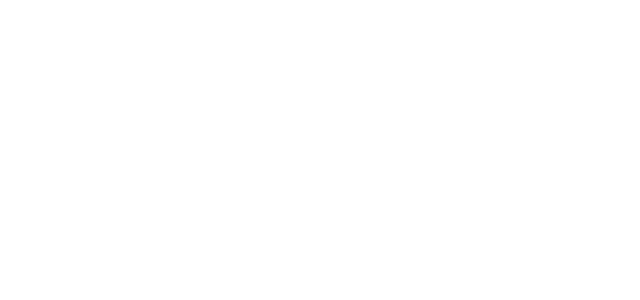
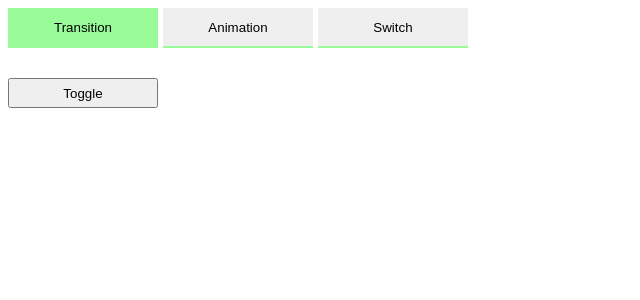
Before and after one commit to remzovnik/vue-learn, a Vue app: page / in a window 1280 px wide. Shown: the top 300 px of the page, without its empty margins (0-640 px from the left). Built offline with nearby package versions, Linux system fonts and the light colour scheme.

Commit message:
switch test

```diff
--- a/src/App.vue
+++ b/src/App.vue
@@ -1,11 +1,86 @@
 <template>
     <div id="app">
-        <transition></transition>
+        <ul class="tabs">
+            <li>
+                <button
+                    type="button"
+                    :class="['tab', {'active': currentTest == 'TransitionTest' }]"
+                    @click="currentTest = 'TransitionTest'"
+                >Transition</button>
+            </li>
+            <li>
+                <button
+                    type="button"
+                    :class="['tab', {'active': currentTest == 'AnimationTest' }]"
+                    @click="currentTest = 'AnimationTest'"
+                >Animation</button>
+            </li>
+            <li>
+                <button
+                    type="button"
+                    :class="['tab', {'active': currentTest == 'SwitchTest' }]"
+                    @click="currentTest = 'SwitchTest'"
+                >Switch</button>
+            </li>
+        </ul>
+        <ul class="content">
+            <li>
+                <component :is="currentTest"></component>
+            </li>
+        </ul>
     </div>
 </template>
 
 <script>
+import TransitionTest from '@/components/TransitionTest.vue';
+import AnimationTest from '@/components/AnimationTest.vue';
+import SwitchTest from '@/components/SwitchTest.vue';
+
 export default {
 	name: 'app',
+	components: {
+		TransitionTest,
+		AnimationTest,
+		SwitchTest,
+	},
+	data() {
+		return {
+			currentTest: 'TransitionTest',
+		};
+	},
 };
 </script>
+
+<style>
+.tabs {
+	margin: 0 0 30px;
+	padding: 0;
+	list-style: none;
+	display: flex;
+}
+.tab {
+	width: 150px;
+	height: 40px;
+	margin-right: 5px;
+	border: none;
+	border-bottom: 2px solid palegreen;
+}
+.tab.active {
+	background: palegreen;
+}
+.content {
+	margin: 0;
+	padding: 0;
+	list-style: none;
+}
+.toggler {
+	width: 150px;
+	height: 30px;
+	margin-bottom: 50px;
+}
+
+.block {
+	width: 150px;
+	height: 150px;
+}
+</style>
--- /dev/null
+++ b/src/components/AnimationTest.vue
@@ -0,0 +1,57 @@
+<template>
+    <div>
+        <button class="toggler" type="button" @click="isShown = !isShown">Toggle</button>
+        <transition name="show" @enter="enter">
+            <div class="block" v-show="isShown"></div>
+        </transition>
+    </div>
+</template>
+
+<script>
+export default {
+	name: 'AnimationTest',
+	data() {
+		return {
+			isShown: false,
+		};
+	},
+	methods: {
+		enter() {
+			console.log('element has appeared');
+		},
+	},
+};
+</script>
+
+<style scoped>
+.block {
+	background: gold;
+}
+
+.show-enter {
+	opacity: 0;
+}
+
+.show-leave-to {
+	animation: bounce-in 1s ease-out;
+}
+
+.show-enter-to,
+.show-leave {
+	animation: bounce-in 1s ease-out reverse;
+}
+
+@keyframes bounce-in {
+	0% {
+		transform: skewX(10deg) translate(0, 0);
+	}
+	50% {
+		transform: skewX(-10deg) translate(-100px, 200px);
+		opacity: 1;
+	}
+	100% {
+		transform: skewX(10deg) translate(100px, 400px);
+		opacity: 0;
+	}
+}
+</style>
--- /dev/null
+++ b/src/components/SwitchTest.vue
@@ -0,0 +1,65 @@
+<template>
+    <div>
+        <button class="toggler" type="button" @click="switchBlocks()">Toggle</button>
+        <transition name="show" mode="out-in">
+            <div class="block block-1" v-if="currentBlock === 0" key="block-1"></div>
+            <div class="block block-2" v-if="currentBlock === 1" key="block-2"></div>
+            <div class="block block-3" v-if="currentBlock === 2" key="block-3"></div>
+        </transition>
+    </div>
+</template>
+
+<script>
+export default {
+	name: 'SwitchTest',
+	data() {
+		return {
+			currentBlock: 0,
+		};
+	},
+	methods: {
+		switchBlocks() {
+			this.currentBlock === 2
+				? (this.currentBlock = 0)
+				: ++this.currentBlock;
+		},
+	},
+};
+</script>
+
+<style>
+.block-1 {
+	background: gold;
+}
+
+.block-2 {
+	background: green;
+}
+
+.block-3 {
+	background: saddlebrown;
+}
+
+.show-enter-active {
+	transition: opacity 0.5s, transform 0.5s;
+}
+
+.show-leave-active {
+	transition: opacity 0.5s, transform 0.5s;
+}
+
+.show-enter {
+	opacity: 0;
+	transform: translateY(100px);
+}
+
+.show-leave-to {
+	opacity: 0;
+	transform: translateX(-200px);
+}
+
+.show-enter-to {
+	opacity: 1;
+	transform: translateY(0);
+}
+</style>
--- /dev/null
+++ b/src/components/TransitionTest.vue
@@ -0,0 +1,45 @@
+<template>
+    <div>
+        <button class="toggler" type="button" @click="isShown = !isShown">Toggle</button>
+        <transition name="show">
+            <div class="block" v-show="isShown"></div>
+        </transition>
+    </div>
+</template>
+
+<script>
+export default {
+	name: 'TransitionTest',
+	data() {
+		return {
+			isShown: false,
+		};
+	},
+};
+</script>
+
+<style scoped>
+.block {
+	background: gold;
+}
+
+.show-enter-active {
+	transition: opacity 1s, transform 1s;
+}
+
+.show-leave-active {
+	transition: opacity 1s, transform 1s;
+}
+
+.show-enter,
+.show-leave-to {
+	opacity: 0;
+	transform: translateY(0);
+}
+
+.show-enter-to,
+.show-leave {
+	opacity: 1;
+	transform: translateY(200px);
+}
+</style>
```
